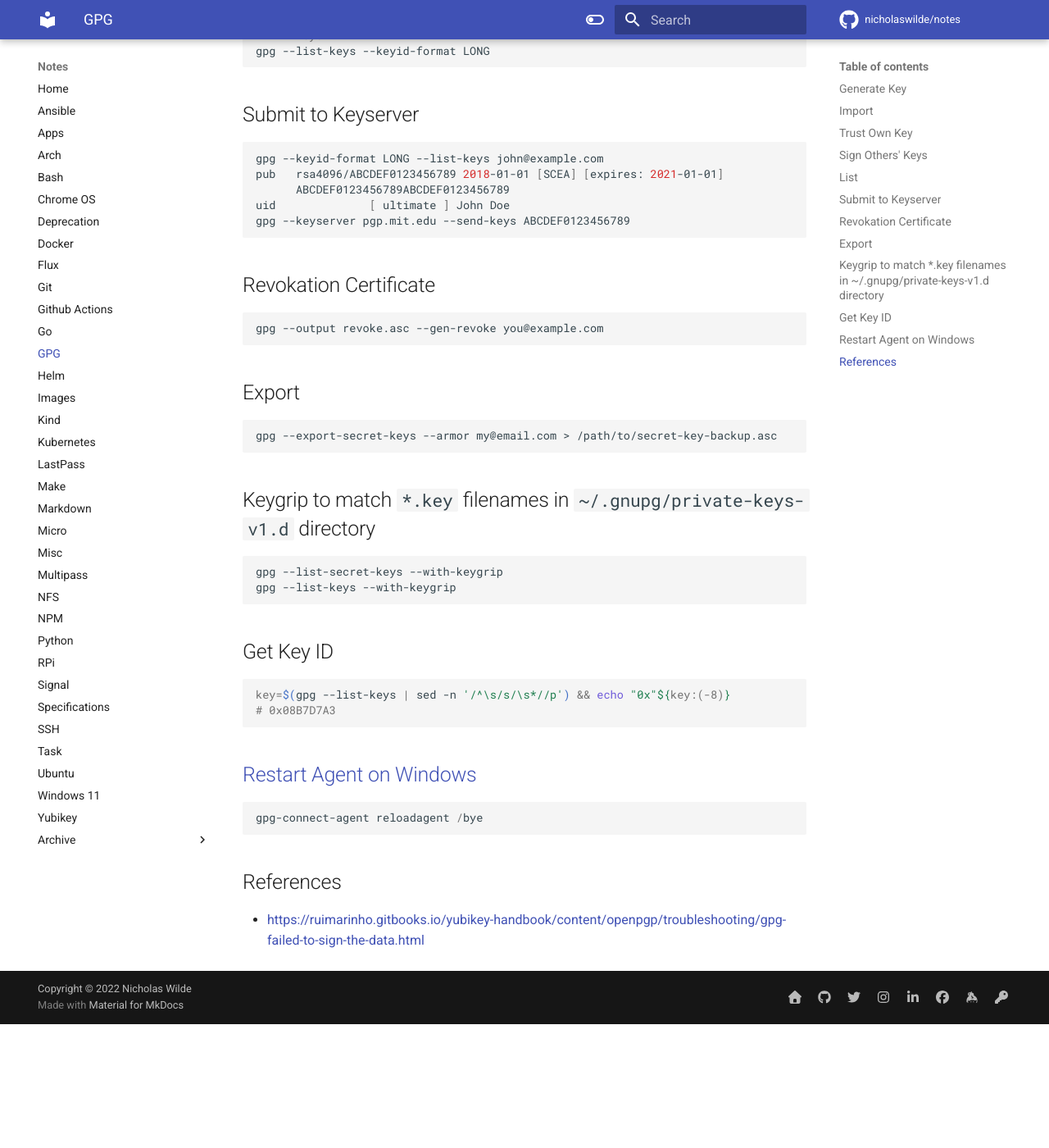
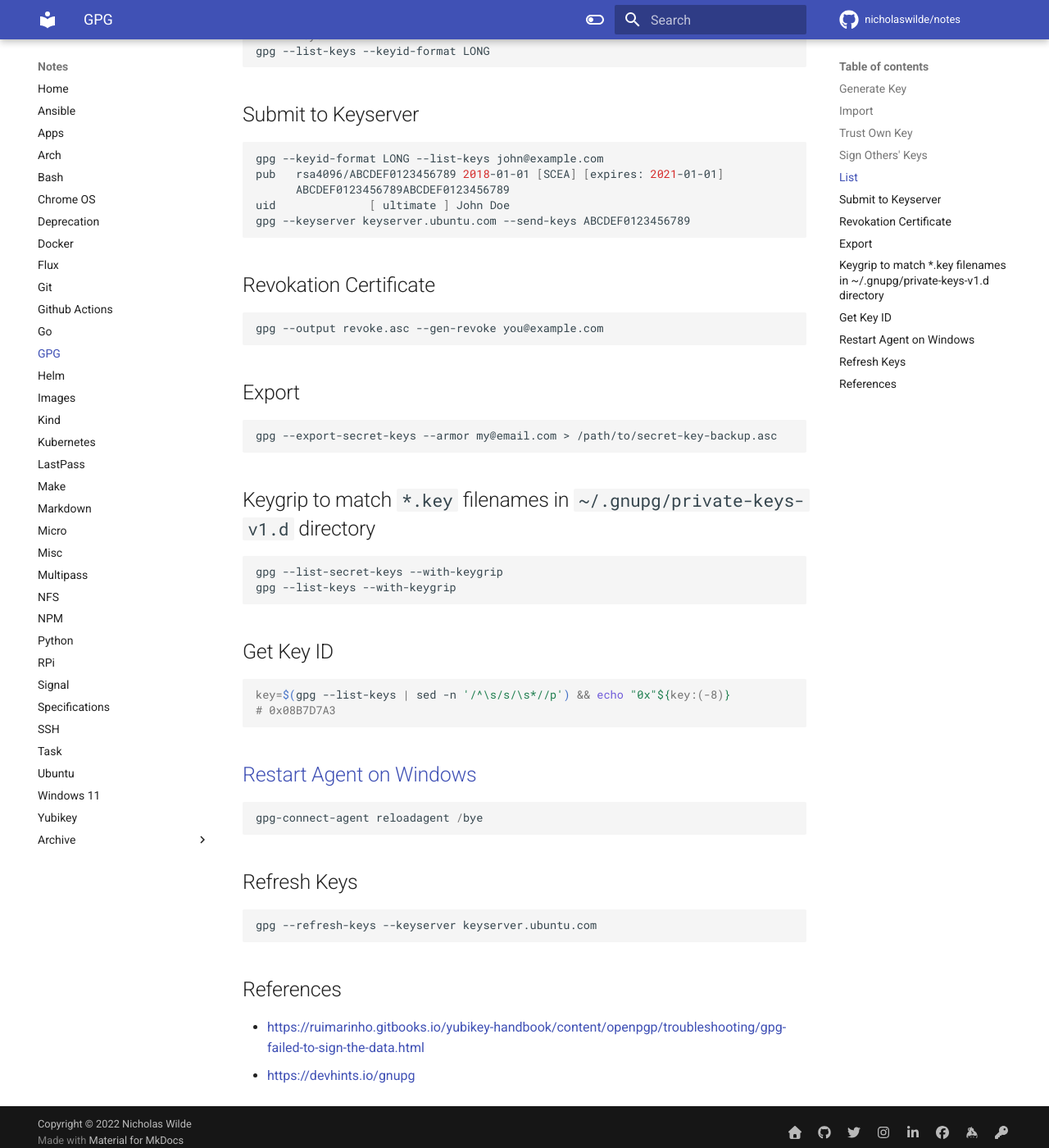
Before and after one commit to nicholaswilde/notes, an MkDocs documentation site: the page built from docs/gpg.md, in a window 1280 px wide and 1400 px high, scrolled down 1168 px. Shown: the whole window at 82% size. Built offline with MkDocs 1.6.1 and Material for MkDocs 9.7.7, drawn with Linux system fonts in a browser that asks for light colours; comment, search, counter and statistics services are not loaded; before the commit the page ends 2417 px from its top, so only the background shows below that.

Commit message:
docs: add reference and refresh gpg section
Signed-off-by: nιcнolaѕ wιlde <ncwilde43@gmail.com>

````diff
--- a/docs/gpg.md
+++ b/docs/gpg.md
@@ -62,7 +62,7 @@ gpg --keyid-format LONG --list-keys john@example.com
 pub   rsa4096/ABCDEF0123456789 2018-01-01 [SCEA] [expires: 2021-01-01]
       ABCDEF0123456789ABCDEF0123456789
 uid              [ ultimate ] John Doe
-gpg --keyserver pgp.mit.edu --send-keys ABCDEF0123456789
+gpg --keyserver keyserver.ubuntu.com --send-keys ABCDEF0123456789
 ```
 
 ## Revokation Certificate
@@ -97,7 +97,15 @@ key=$(gpg --list-keys | sed -n '/^\s/s/\s*//p') && echo "0x"${key:(-8)}
 gpg-connect-agent reloadagent /bye
 ```
 
+## Refresh Keys
+
+```shell
+gpg --refresh-keys --keyserver keyserver.ubuntu.com
+```
+
 ## References
+
 - <https://ruimarinho.gitbooks.io/yubikey-handbook/content/openpgp/troubleshooting/gpg-failed-to-sign-the-data.html>
+- <https://devhints.io/gnupg>
 
 [1]: https://superuser.com/a/1663941/352242
````
